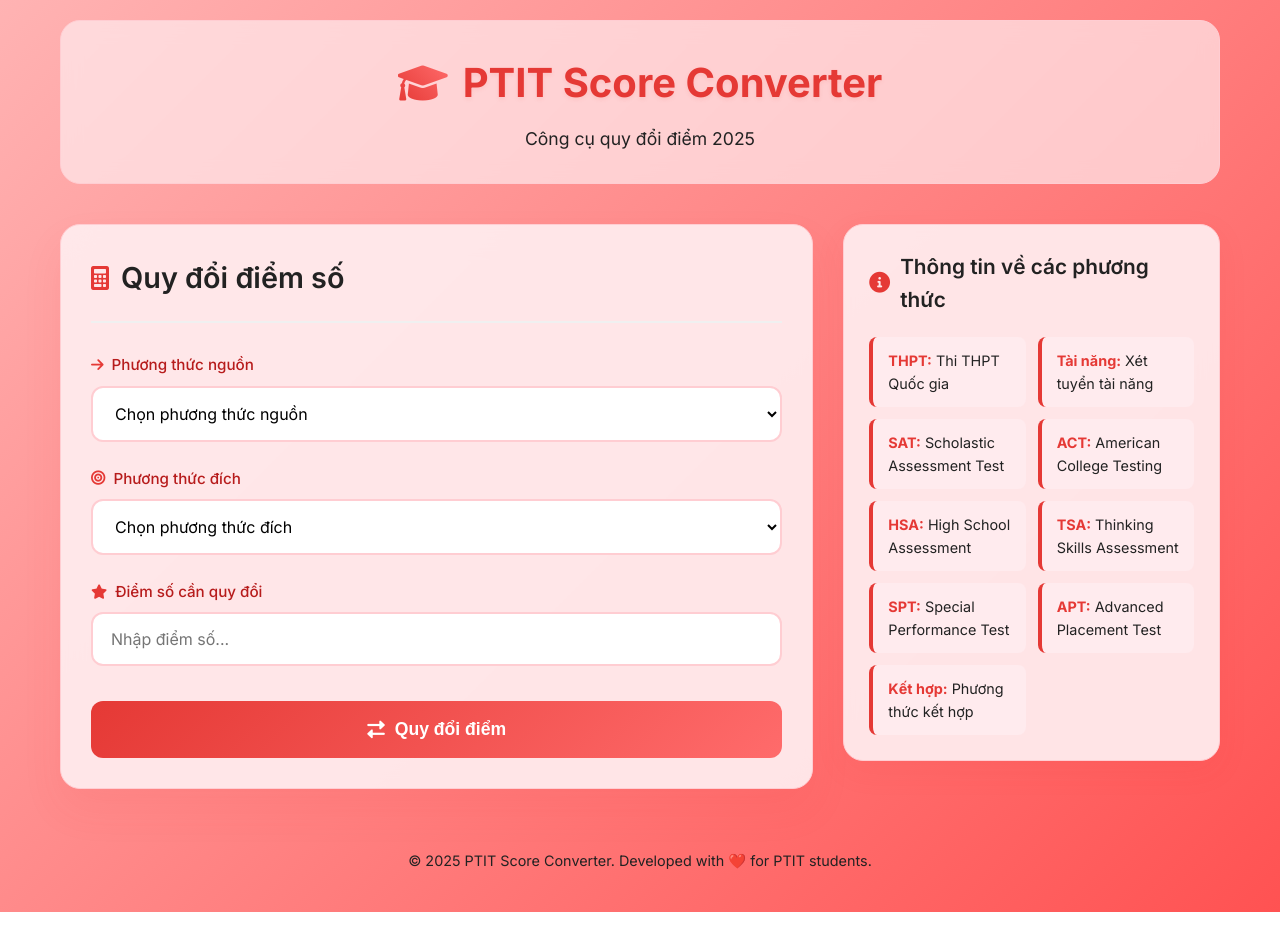
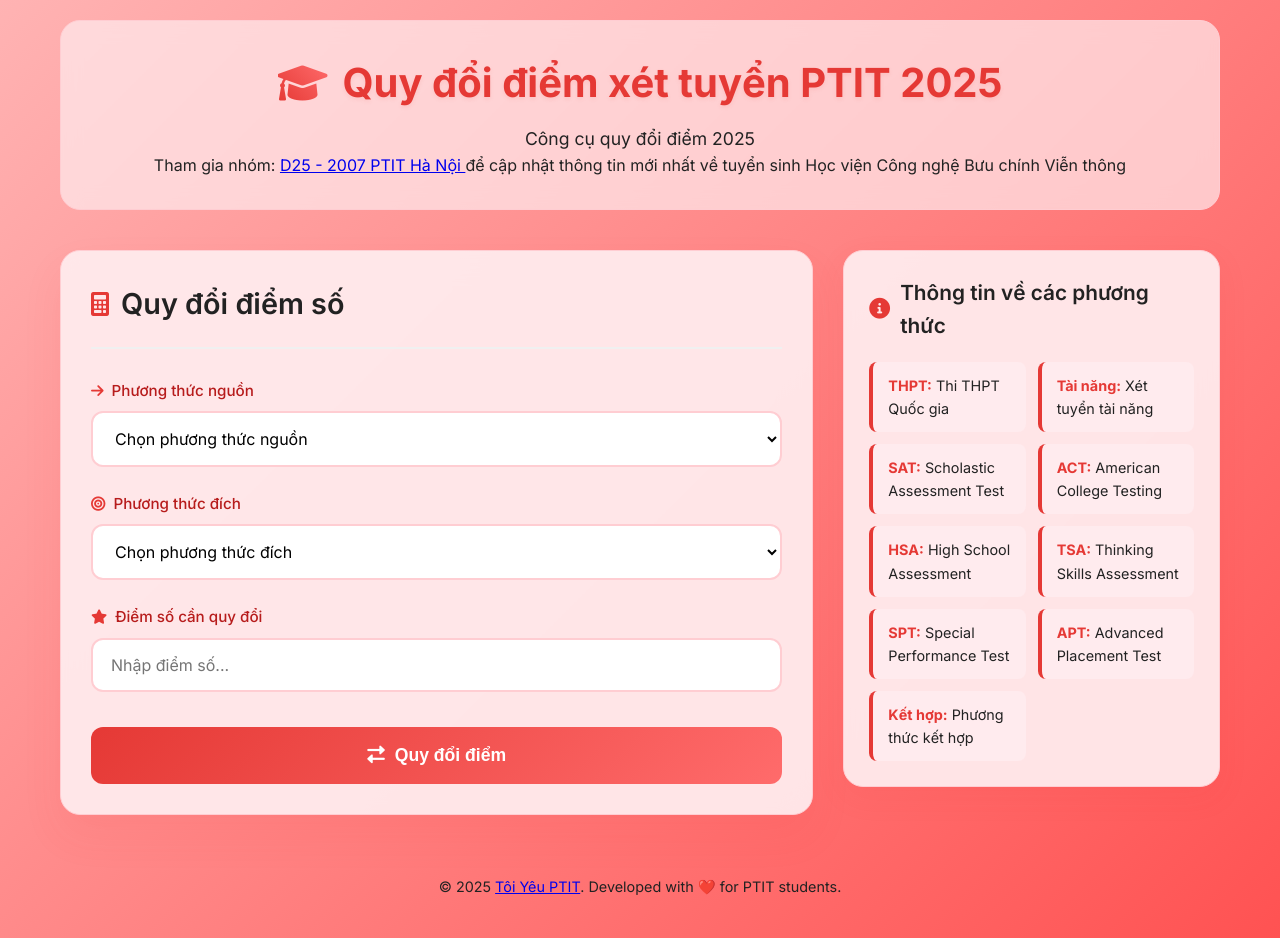
Before and after one commit to PhuongDaiThang/tool_TYP_chuyendoidiem_Web, a plain HTML site: page index.html in a window 1280 px wide. Before the commit the page ends 912 px from the top, so only its background shows below. Drawn offline with Linux system fonts and the light colour scheme.

Commit message:
update source new

```diff
--- a/index.html
+++ b/index.html
@@ -1,9 +1,10 @@
+
 <!DOCTYPE html>
 <html lang="vi">
   <head>
     <meta charset="UTF-8" />
     <meta name="viewport" content="width=device-width, initial-scale=1.0" />
-    <title>PTIT Score Converter - Công cụ quy đổi điểm PTIT</title>
+    <title>Công cụ quy đổi điểm PTIT 2025</title>
     <link
       href="https://cdnjs.cloudflare.com/ajax/libs/font-awesome/6.0.0/css/all.min.css"
       rel="stylesheet"
@@ -12,7 +13,7 @@
       href="https://fonts.googleapis.com/css2?family=Inter:wght@300;400;500;600;700&display=swap"
       rel="stylesheet"
     />
-    <link rel="stylesheet" href="style.css" />
+    <link rel="stylesheet" href="style.css?v=1" />
   </head>
   <body>
     <div class="container">
@@ -21,9 +22,15 @@
         <div class="header-content">
           <div class="logo">
             <i class="fas fa-graduation-cap"></i>
-            <h1>PTIT Score Converter</h1>
+            <h1>Quy đổi điểm xét tuyển PTIT 2025</h1>
           </div>
           <p class="subtitle">Công cụ quy đổi điểm 2025</p>
+          <p class="group-link">
+          Tham gia nhóm:
+          <a href="https://www.facebook.com/groups/1071971684731819" target="_blank" rel="noopener noreferrer">
+            D25 - 2007 PTIT Hà Nội
+          </a> để cập nhật thông tin mới nhất về tuyển sinh Học viện Công nghệ Bưu chính Viễn thông
+        </p>
         </div>
       </header>
 
@@ -110,7 +117,7 @@
                   <span class="result-value" id="convertedScore">--</span>
                 </div>
                 <div class="result-item">
-                  <span class="result-label">Chỉ số bracket:</span>
+                  <span class="result-label">Khoảng:</span>
                   <span class="result-value" id="bracketIndex">--</span>
                 </div>
               </div>
@@ -174,11 +181,11 @@
       <!-- Footer -->
       <footer class="footer">
         <p>
-          &copy; 2025 PTIT Score Converter. Developed with ❤️ for PTIT students.
+          &copy; 2025 <a href="https://www.facebook.com/BatHuPTIT/" target="_blank" >Tôi Yêu PTIT</a>. Developed with ❤️ for PTIT students.
         </p>
       </footer>
     </div>
 
-    <script src="script.js"></script>
+    <script src="script.js?v=2"></script>
   </body>
 </html>
```
